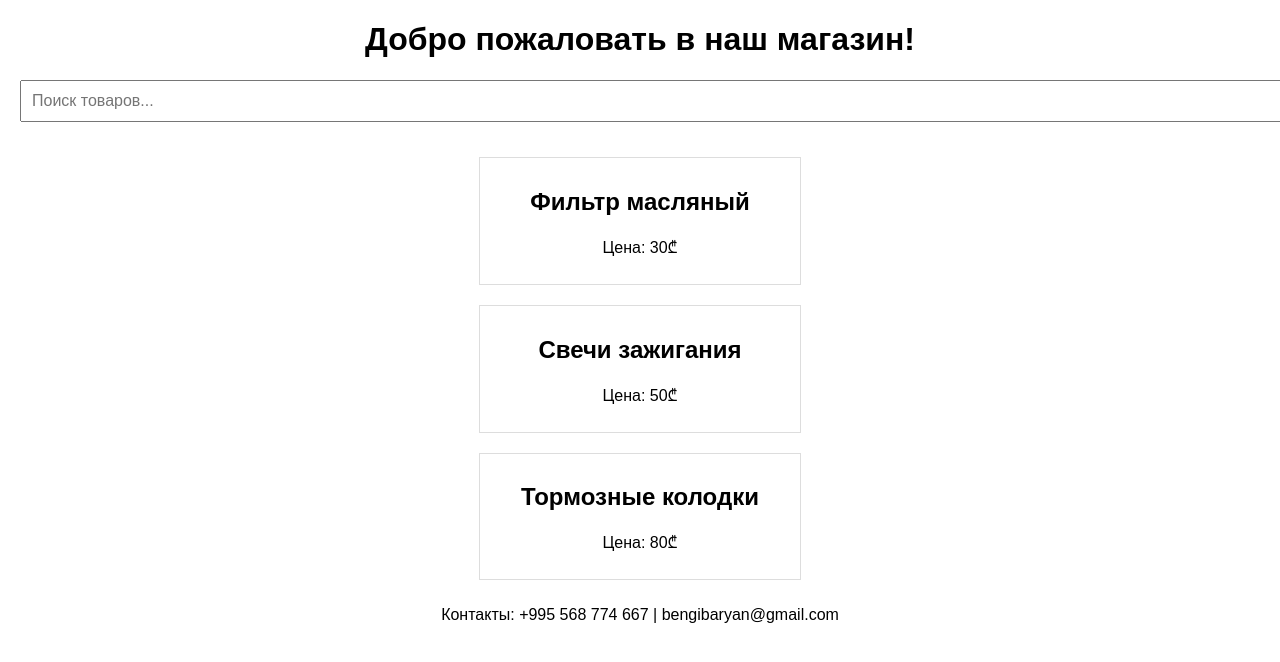
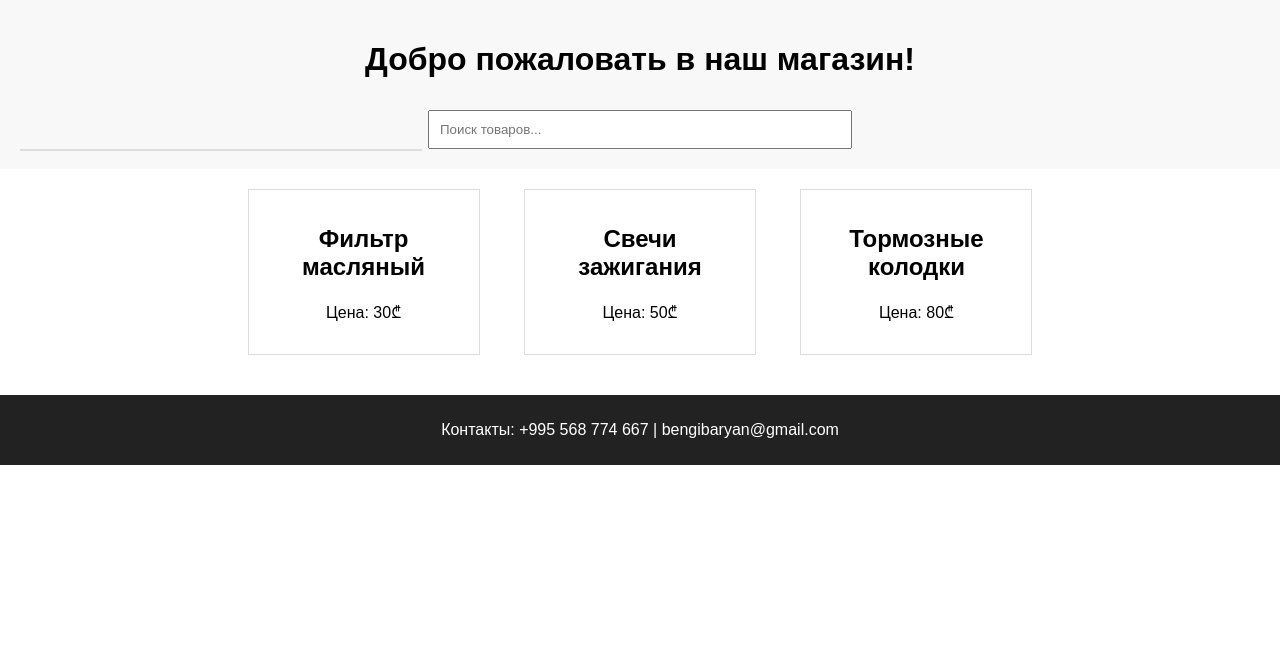
Before and after one commit to Boris-777/autoparts-shop, a plain HTML site: page index.html in a window 1280 px wide. Drawn offline with Linux system fonts and the light colour scheme; a script that the page names is missing.

Commit message:
Update style.css

```diff
--- a/style.css
+++ b/style.css
@@ -1,33 +1,33 @@
 body {
     font-family: Arial, sans-serif;
-    margin: 20px;
+    margin: 0;
+    padding: 0;
     text-align: center;
 }
 
-.search-container {
-    position: relative;
-    display: inline-block;
-    width: 80%;
+header {
+    background-color: #f8f8f8;
+    padding: 20px;
 }
 
 #search {
-    width: 100%;
     padding: 10px;
-    font-size: 16px;
-    margin-bottom: 5px;
+    width: 80%;
+    max-width: 400px;
+    margin-top: 10px;
 }
 
 #suggestions {
-    list-style-type: none;
+    list-style: none;
     padding: 0;
     margin: 0;
-    position: absolute;
-    width: 100%;
+    width: 80%;
+    max-width: 400px;
+    margin: auto;
     background: white;
     border: 1px solid #ddd;
-    display: none;
-    max-height: 150px;
-    overflow-y: auto;
+    position: absolute;
+    z-index: 1000;
 }
 
 #suggestions li {
@@ -39,24 +39,17 @@ body {
     background-color: #f0f0f0;
 }
 
-#products {
-    display: flex;
-    flex-direction: column;
-    align-items: center;
+.product {
+    margin: 20px;
+    padding: 15px;
+    border: 1px solid #ddd;
+    display: inline-block;
+    width: 200px;
+}
+
+footer {
+    background-color: #222;
+    color: white;
+    padding: 10px;
     margin-top: 20px;
 }
-
-.product {
-    display: block;
-    margin: 10px 0;
-    padding: 10px;
-    border: 1px solid #ddd;
-    width: 300px;
-    text-align: center;
-}
-
-.product img {
-    width: 100%;
-    height: auto;
-    max-width: 250px;
-}
```
